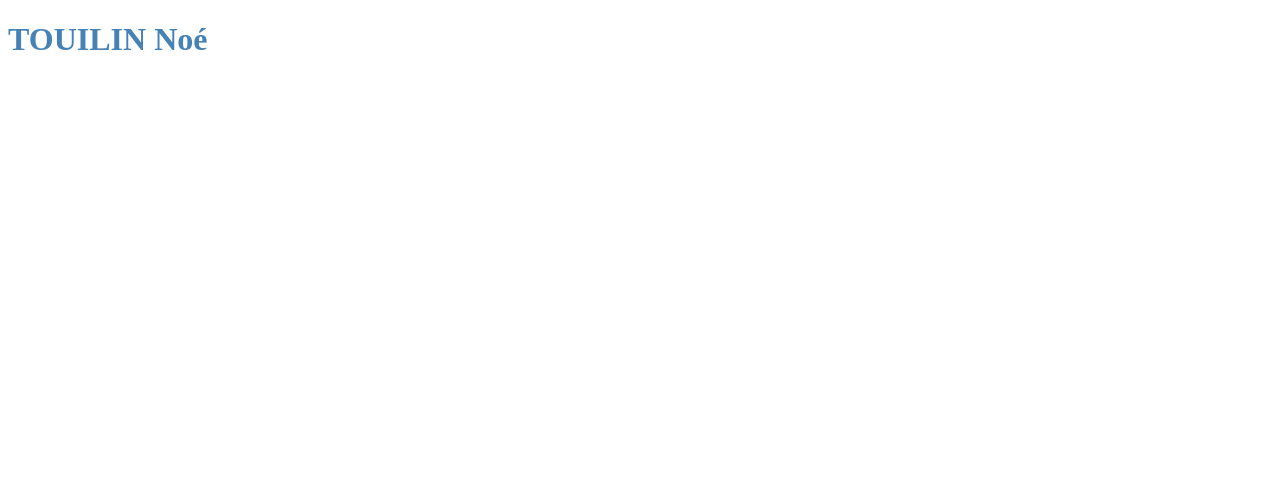
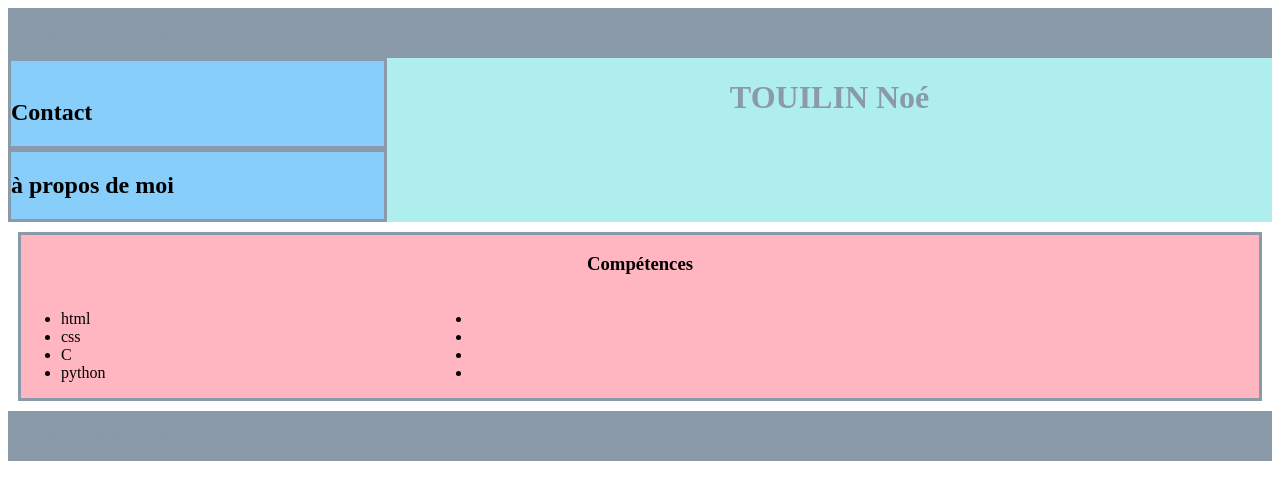
Before and after one commit to NoeTouilin/CV_noe, a plain HTML site: page index.html in a window 1280 px wide. Drawn offline with Linux system fonts and the light colour scheme.

Commit message:
structure du html avec un peu de CSS

```diff
--- a/assets/CSS/style.css
+++ b/assets/CSS/style.css
@@ -1,3 +1,47 @@
 h1{
-	color: steelblue;
+	text-align: center;
+	color: #8A9AA8;
+	font-size: xx-large;
 }
+main{
+	width: 70%;
+	background-color: paleturquoise;
+}
+aside{
+	width: 30%;
+	background-color: lightskyblue;
+}
+footer{
+	margin: 10px;
+	width: 100%;
+	background-color: lightpink;
+	border: solid;
+	border-color: #8A9AA8;
+}
+body{
+	display: flex;
+	flex-wrap: wrap;
+}
+.section-aside{
+	border: solid;
+	border-color: #8A9AA8;
+}
+.déco{
+	width: 100%;
+	height: 2%;
+	background-color: #8A9AA8;
+	color: #8A9AA8;
+}
+.section-main{
+	height: 33%;
+}
+.footer-orga{
+	display: flex;
+	flex-wrap: wrap;
+}
+ul{
+	width: 30%;
+}
+h3{
+	text-align: center;
+}
--- a/index.html
+++ b/index.html
@@ -7,8 +7,64 @@
 	<title>CV noe</title>
 </head>
 <body>
+	<div class="déco"><p>pour faire apparaitre la div</p></div>
+	<aside>
+		<section class="section-aside">
+			<img src="" alt="">
+			<h2>Contact</h2>
+			<div>
+				<p>
+
+				</p>
+			</div>
+			<div>
+				<p>
+
+				</p>
+			</div>
+			<div>
+				<p>
+
+				</p>
+			</div>
+		</section>
+		<section class="section-aside">
+			<h2>à propos de moi</h2>
+			<p>
+
+			</p>
+		</section>
+	</aside>
 	<main>
 		<h1>TOUILIN Noé</h1>
+		<section class="section-main">
+			<div>
+			<h2 class="mainh2"></h2>
+			</div>
+		</section>
+		<section class="section-main">
+			<div>
+			<h2 class="mainh2"></h2>
+			</div>
+		</section>
 	</main>
+	<footer>
+		<h3>Compétences</h3>
+		<div class="footer-orga">
+			<ul>
+				<li>html</li>
+				<li>css</li>
+				<li>C</li>
+				<li>python</li>
+			</ul>
+			<ul>
+				<li></li>
+				<li></li>
+				<li></li>
+				<li></li>
+			</ul>
+		</div>
+	</footer>
+	<div class="déco"><p>pour faire apparaitre la div</p></div>
 </body>
 </html>
```
